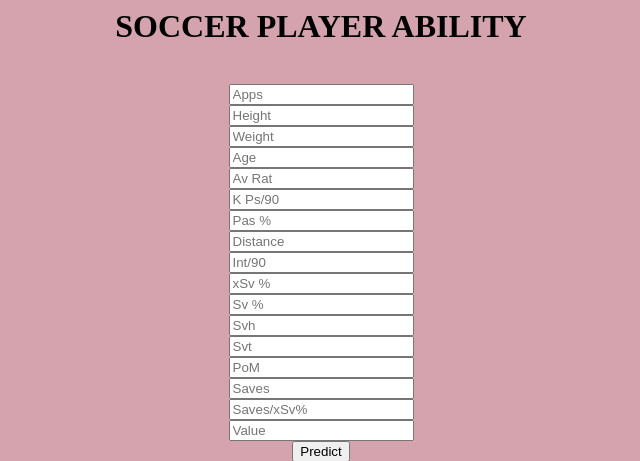
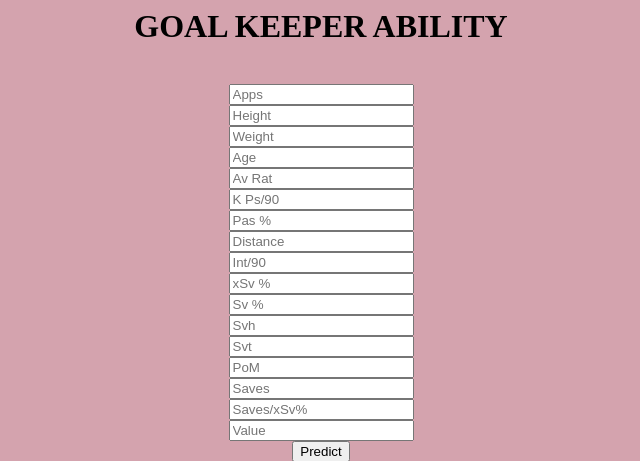
Before and after one commit to srujansunny143/GoalKeepers, a Flask app: page / in a window 1280 px wide. Shown: the top 461 px of the page, without its empty margins (319-959 px from the left). Run offline with Flask 2, Linux system fonts and the light colour scheme.

Commit message:
this is commit

```diff
--- a/app.py
+++ b/app.py
@@ -5,14 +5,9 @@ from flask import Flask,request,app,jsonify,url_for,render_template
 import numpy as np
 import pandas as pd
 
-
 app=Flask(__name__)
 ## Load the model
-regmodel=pickle.load(open('regmodel_gbr','rb'))
-
-
-
-
+regmodel=pickle.load(open('regmodel.pkl','rb'))
 
 @app.route('/')
 def home():
@@ -28,13 +23,13 @@ def predict_api():
     print(output[0])
     return jsonify(output[0])
 
-@app.route('/predict',methods=['POST'])
+@app.route('/Goal Keeper Ability predict',methods=['POST'])
 def predict():
     data=[float(x) for x in request.form.values()]
     final_input=(np.array(data).reshape(1,-1))
     print(final_input)
     output=regmodel.predict(final_input)[0]
-    return render_template("home.html",prediction_text="The Current Ability is {}".format(output))
+    return render_template("home.html",prediction_text="The Goal_Keeper Ability is {}".format(output))
 
 
 
--- a/templates/home.html
+++ b/templates/home.html
@@ -3,7 +3,7 @@
 
         <center>
 
-        <h1> SOCCER PLAYER ABILITY </h1><br>
+        <h1> GOAL KEEPER ABILITY </h1><br>
 
 <!-- Main Input For Receiving Query to our ML -->
 <form action="{{ url_for('predict')}}"method="post">
```
Also changed, not shown: 3 other files.
